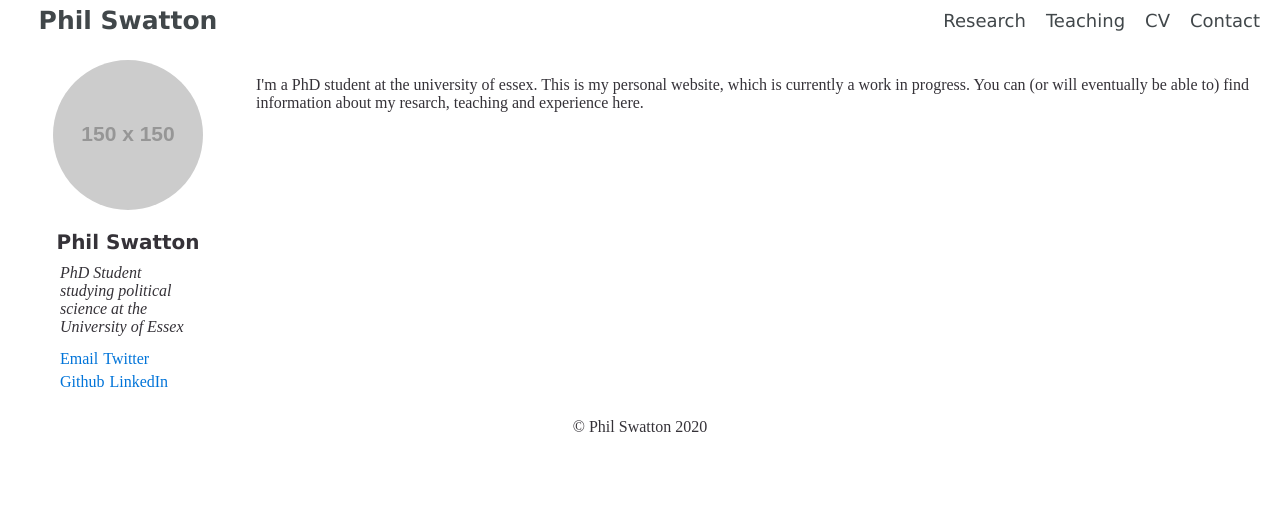
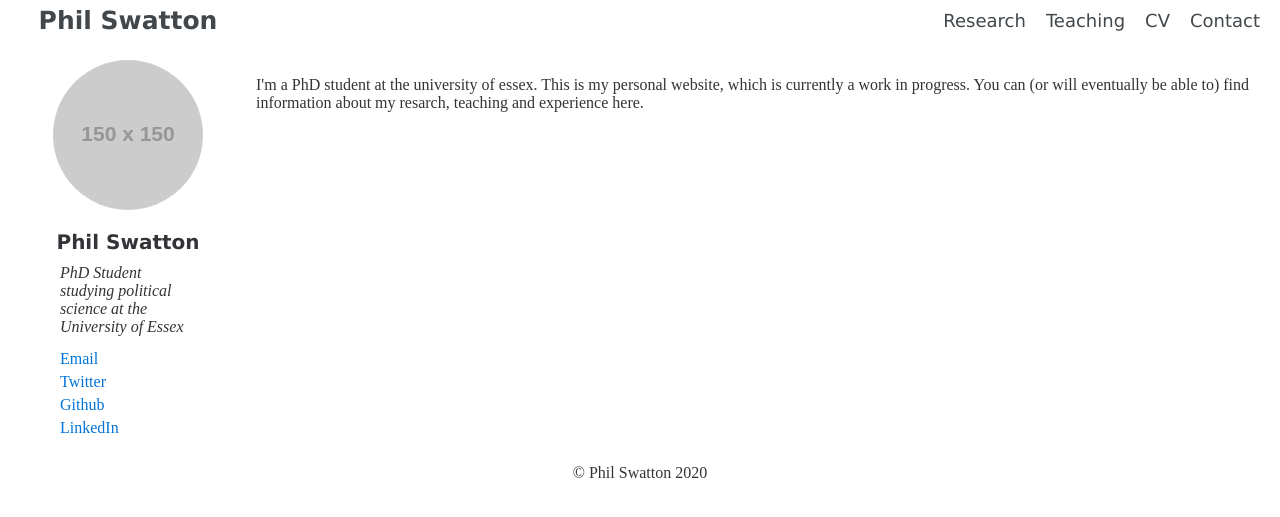
Before and after one commit to philswatton/philswatton.github.io, a Jekyll site: the page built from index.html, in a window 1280 px wide. Shown: the top 517 px of the page. Built offline with Jekyll 4.4.1, drawn with Linux system fonts in a browser that asks for light colours.

Commit message:
Fixed display of social links

```diff
--- a/css/main.css
+++ b/css/main.css
@@ -121,9 +121,12 @@ nav a:hover {
   padding: 0px 60px 0px 60px;
 
   list-style: none;
+  display: flex
+  flex-direction: column;
 }
 
 .side li {
+  width: 100%;
   font-size: 16px;
   display: inline-block;
 }
```
